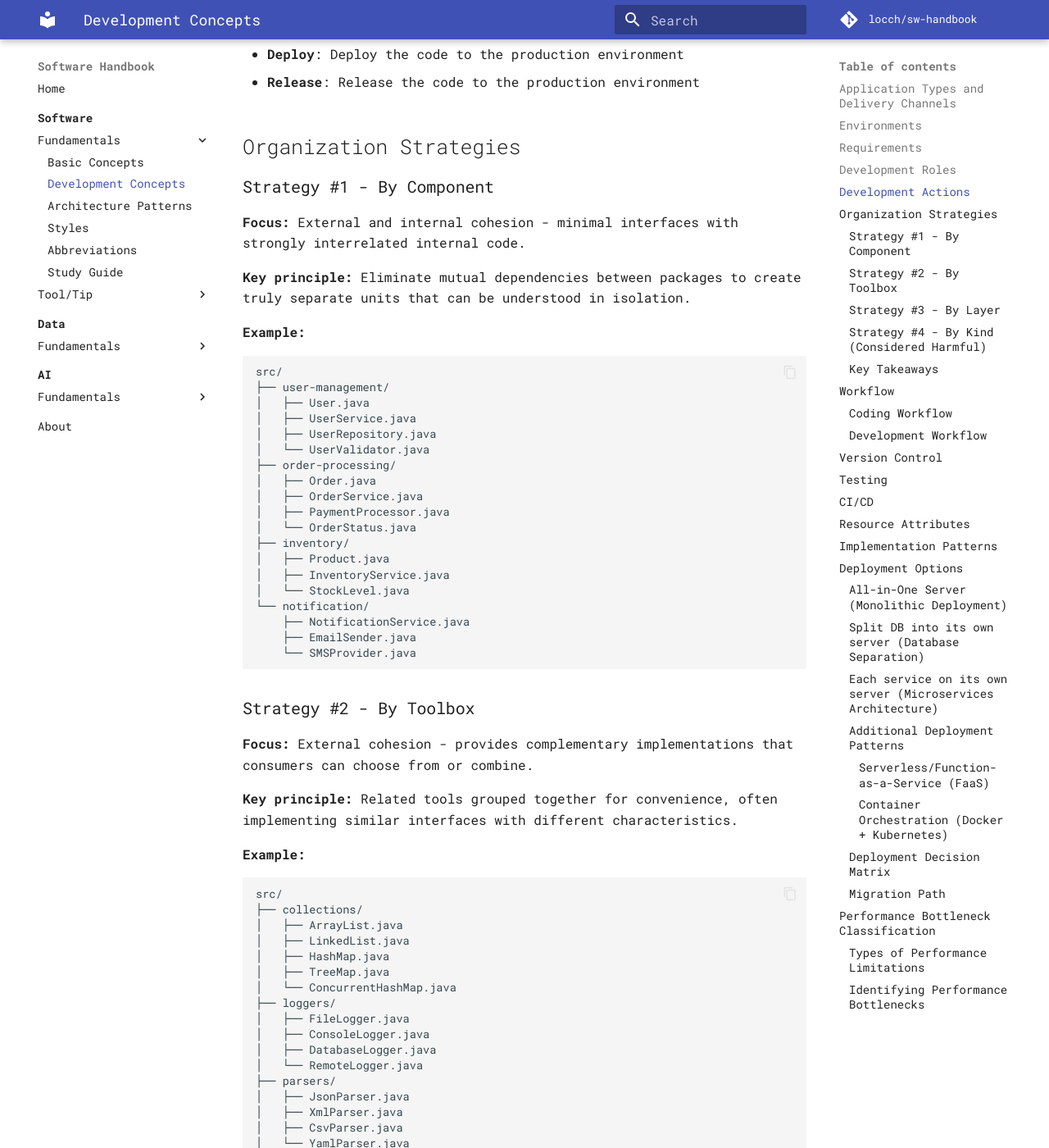
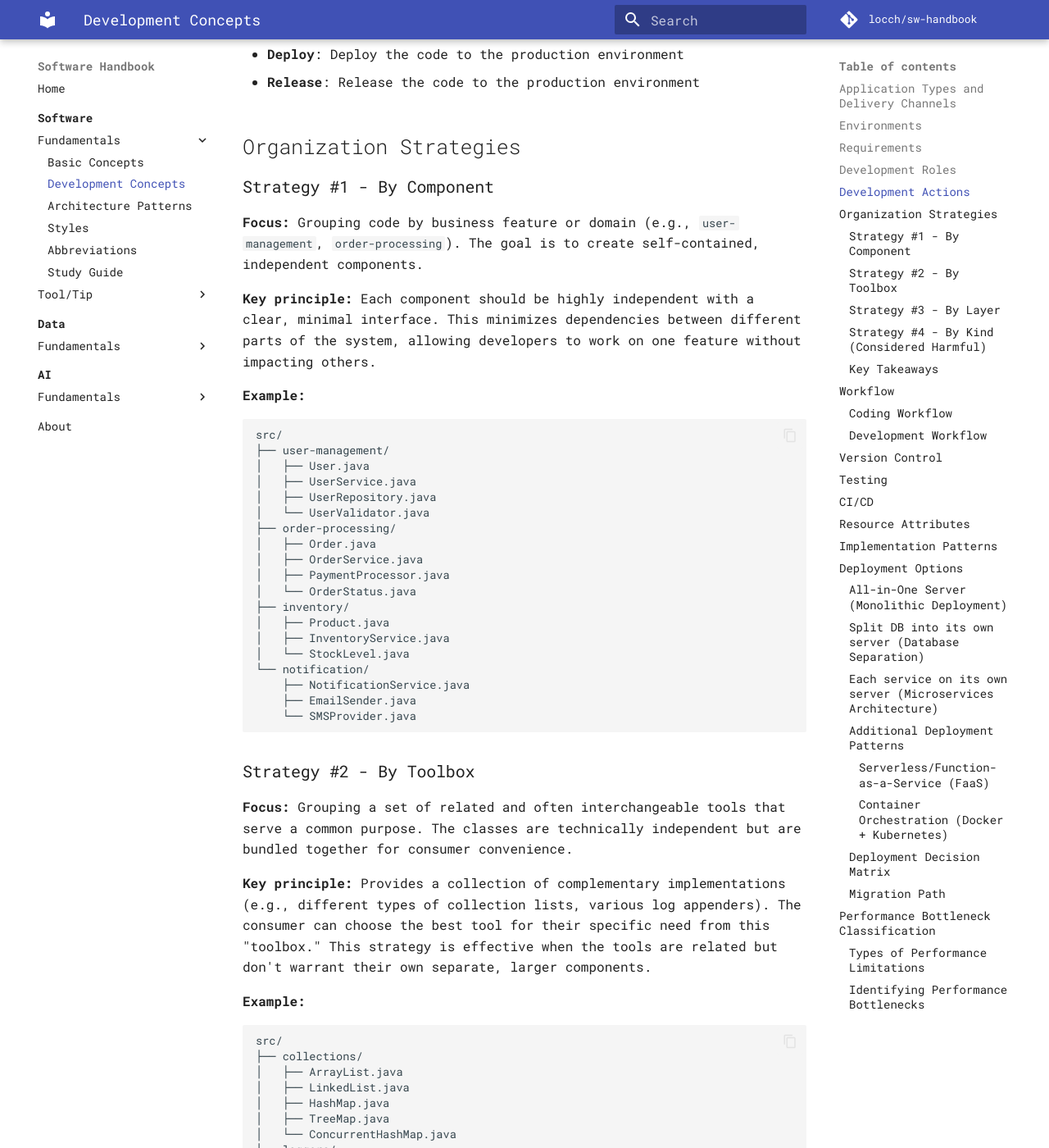
Before and after one commit to locchh/sw-handbook, an MkDocs documentation site: the page built from docs/software/basics/devlopment_concepts.md, in a window 1280 px wide and 1400 px high, scrolled down 2043 px. Shown: the whole window at 82% size. Built offline with MkDocs 1.6.1 and Material for MkDocs 9.7.7, drawn with Linux system fonts in a browser that asks for light colours; comment, search, counter and statistics services are not loaded; some of the changed text lies outside the part shown.

Commit message:
docs: expand organization strategies with detailed principles and examples

````diff
--- a/docs/software/basics/devlopment_concepts.md
+++ b/docs/software/basics/devlopment_concepts.md
@@ -82,9 +82,9 @@
 ## Organization Strategies
 
 ### Strategy #1 - By Component
-**Focus:** External and internal cohesion - minimal interfaces with strongly interrelated internal code.
+**Focus:** Grouping code by business feature or domain (e.g., `user-management`, `order-processing`). The goal is to create self-contained, independent components.
 
-**Key principle:** Eliminate mutual dependencies between packages to create truly separate units that can be understood in isolation.
+**Key principle:** Each component should be highly independent with a clear, minimal interface. This minimizes dependencies between different parts of the system, allowing developers to work on one feature without impacting others.
 
 **Example:**
 ```
@@ -110,9 +110,9 @@
 ```
 
 ### Strategy #2 - By Toolbox
-**Focus:** External cohesion - provides complementary implementations that consumers can choose from or combine.
+**Focus:** Grouping a set of related and often interchangeable tools that serve a common purpose. The classes are technically independent but are bundled together for consumer convenience.
 
-**Key principle:** Related tools grouped together for convenience, often implementing similar interfaces with different characteristics.
+**Key principle:** Provides a collection of complementary implementations (e.g., different types of collection lists, various log appenders). The consumer can choose the best tool for their specific need from this "toolbox." This strategy is effective when the tools are related but don't warrant their own separate, larger components.
 
 **Example:**
 ```
@@ -140,9 +140,9 @@
 ```
 
 ### Strategy #3 - By Layer
-**Focus:** Workflow cohesion - organized along deployment boundaries or contributor responsibility areas.
+**Focus:** Organizing code based on its technical role within the application architecture (e.g., `presentation`, `business`, `data`).
 
-**Key principle:** Wide interfaces accessed piecemeal, but often leads to changes spanning multiple layers.
+**Key principle:** Code is separated into horizontal layers, where each layer has a specific responsibility. A request flows down through the layers, and changes often require modifications in multiple layers.
 
 **Example:**
 ```
@@ -170,9 +170,9 @@
 ```
 
 ### Strategy #4 - By Kind (Considered Harmful)
-**Focus:** Grouping by class type rather than functionality - creates artificial categories.
+**Focus:** Grouping classes into arbitrary buckets based on their technical type (e.g., `interfaces`, `exceptions`, `managers`) instead of their business function.
 
-**Key principle:** The author considers this harmful as it hides complexity while maintaining tight coupling between packages.
+**Key principle:** This is an anti-pattern that ignores the actual relationships and dependencies between classes. While it appears to create order, it actually hides complexity and results in tightly coupled packages, as a single feature change often requires modifying files in every bucket. It forces classes into artificial roles (e.g., a `Helper` or `Manager`) just to fit a category.
 
 **Example (Anti-pattern):**
 ```
@@ -206,7 +206,7 @@
 - **Component organization** is the strongest strategy, emphasizing true separation and minimal coupling
 - **Toolbox organization** works well for complementary implementations
 - **Layer organization** should be used cautiously as it often increases complexity
-- **Kind organization** is an anti-pattern that hides rather than solves complexity issues
+- **Kind organization** is an anti-pattern that groups unrelated classes by technical type, which hides complexity and increases coupling.
 
 The article emphasizes that the main goal is reducing complexity through proper separation, not just making packages smaller. Read the [blog post](https://medium.com/@msandin/strategies-for-organizing-code-2c9d690b6f33) for more details.
 
````
